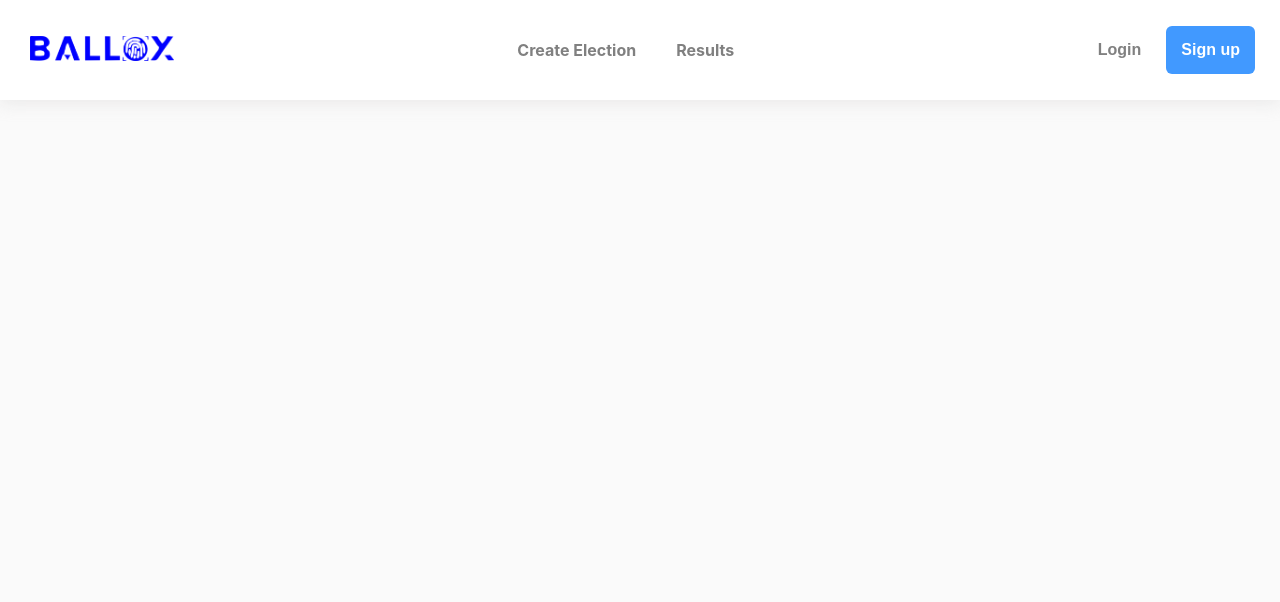
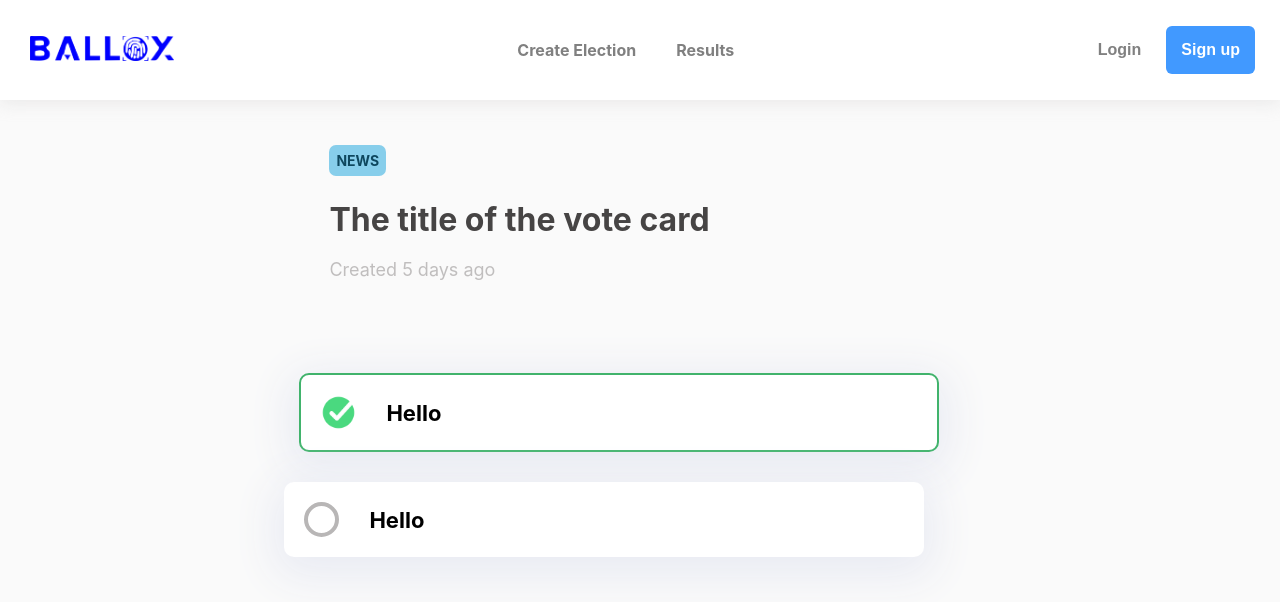
Before and after one commit to Ballox-by-Team-Wonder/ballox-web-app, a React (Create React App) app: page /cast-vote in a window 1280 px wide. Shown: the top 602 px of the page. Built offline with nearby package versions, Linux system fonts and the light colour scheme.

Commit message:
cast  vote, radio buttons

```diff
--- a/src/App.js
+++ b/src/App.js
@@ -4,6 +4,7 @@ import { Routes, Route, Navigate } from "react-router-dom";
 import AvailableElections from'./pages/availableElections/availableElections.component'
 import CreateElection from './pages/createElection/createElection.component';
 import Results from './pages/results/results.component';
+import CastVote from './pages/castVote/castVote.component';
 
 function App() {
 
@@ -16,6 +17,7 @@ function App() {
           <Route path="/available-elections" element={<AvailableElections />} />
           <Route path="/create-election" element={<CreateElection />} />
           <Route path="/results" element={<Results />} />
+          <Route path="/cast-vote" element={<CastVote />} />
 
         </Routes>
       </div>
--- a/src/components/forms/forms.component.jsx
+++ b/src/components/forms/forms.component.jsx
@@ -1,5 +1,6 @@
 import { Grid } from '@mui/material'
 import './forms.styles.css'
+import selectedIcon from '../../assets/icons/selected.png'
 
 export function Input({ half }) {
 
@@ -29,3 +30,18 @@ export function TextArea({ half }) {
         </Grid>
     )
 }
+
+
+export function RadioButton({ selected }) {
+
+    return (
+        <div className={`radioButton ${selected ? 'radioButton__selected' : ''}`}>
+            { selected
+                ? <img src={selectedIcon} alt="" className="radioButton__radio radioButton__radio-image" />
+                : <div className="radioButton__radio" />
+            }
+
+            <div className="radioButton__text">Hello</div>
+        </div>
+    )
+}
--- a/src/components/forms/forms.styles.css
+++ b/src/components/forms/forms.styles.css
@@ -32,8 +32,64 @@
     font-weight: 500;
 }
 
+/*----------------------------------------------------------------
+textarea
+---------------------------------------------------------------*/
+
 .form__textarea {
     resize: none;
     height: 120px;
     padding: 20px;
 }
+
+
+/*----------------------------------------------------------------
+radio button
+---------------------------------------------------------------*/
+
+.radioButton {
+    border-radius: 10px;
+    padding: 20px;
+    background-color: white;
+    box-sizing: border-box;
+    position: relative;
+    cursor: pointer;
+    box-shadow: 0px 10px 44px 10px rgb(233, 235, 243);
+    transition: 200ms linear all;
+    margin-bottom: 30px;
+    display: flex;
+    align-items: center;
+}
+
+.radioButton:hover {
+    translate: 0px -6px;
+    box-shadow: 0px 0px 60px 10px rgb(217, 220, 223);
+    transition: 200ms linear all;
+}
+
+.radioButton__radio {
+    border-radius: 50%;
+    height: 35px;
+    width: 35px;
+    border: 4px solid rgb(184, 182, 182);
+    margin-right: 30px;
+    box-sizing: border-box;
+}
+
+.radioButton__text {
+    font-size: 22px;
+    font-weight: bold;
+}
+
+.radioButton__radio-image {
+    border: none;
+}
+
+.radioButton__selected {
+    translate: 15px;
+    border: 2px solid #41b36c;
+}
+
+.radioButton__selected:hover {
+    translate: 15px;
+}
--- a/src/components/voteCard/voteCard.component.jsx
+++ b/src/components/voteCard/voteCard.component.jsx
@@ -1,14 +1,14 @@
 import './voteCard.styles.css';
 
 
-export function VoteCard({ resultPage }) {
+export function VoteCard({ removeEffect }) {
 
     return (
-        <div className={`voteCard ${resultPage ? 'voteCard__resultPage' : ''}`}>
+        <div className={`voteCard ${removeEffect ? 'voteCard__removeEffect' : ''}`}>
             <Highlighter />
-            { !resultPage && <VoteCount /> }
+            { !removeEffect && <VoteCount /> }
             <h1 className="voteCard__title">The title of the vote card</h1>
-            <p className="voteCard__time">Created 5 days age</p>
+            <p className="voteCard__time">Created 5 days ago</p>
         </div>
     )
 }
--- a/src/components/voteCard/voteCard.styles.css
+++ b/src/components/voteCard/voteCard.styles.css
@@ -26,12 +26,12 @@
     font-size: 18px;
 }
 
-.voteCard__resultPage {
+.voteCard__removeEffect {
     background-color: transparent;
     box-shadow: none;
 }
 
-.voteCard__resultPage:hover {
+.voteCard__removeEffect:hover {
     translate: 0px;
     box-shadow: none;
     cursor: default;
--- /dev/null
+++ b/src/pages/castVote/castVote.component.jsx
@@ -0,0 +1,25 @@
+import { Grid } from '@mui/material'
+import { RadioButton } from '../../components/forms/forms.component'
+import { VoteCard } from '../../components/voteCard/voteCard.component'
+import './castVote.styles.css'
+
+
+function CastVote() {
+
+    return (
+        <Grid container columns={18}>
+            <Grid item xs={2} md={4} />
+
+            <Grid item xs={14} md={9}>
+                <VoteCard removeEffect/>
+
+                <RadioButton selected />
+                <RadioButton />
+            </Grid>
+
+            <Grid item xs={2} md={5} />
+        </Grid>
+    )
+}
+
+export default CastVote
--- a/src/pages/results/results.component.jsx
+++ b/src/pages/results/results.component.jsx
@@ -1,28 +1,37 @@
 import { Grid } from '@mui/material'
 import { VoteCard } from '../../components/voteCard/voteCard.component'
 import { VotePercentCard } from '../../components/votePercentCard/votePercentCard.component'
+import { Button } from '../../components/button/button.component'
 import './results.styles.css'
+import { Link } from 'react-router-dom'
 
 function Results() {
 
     return (
-        <Grid container columns={18}>
-            <Grid item xs={2} />
+        <div className="results">
+            <div className="results__container">
+                <Grid container spacing={10} alignItems="flex-end">
+                    <Grid item xs={12} md={7}>
+                        <VoteCard removeEffect/>
 
-            <Grid item xs={14} md={9}>
-                <VoteCard resultPage/>
+                        <VotePercentCard />
+                        <VotePercentCard />
+                    </Grid>
 
 
-                <VotePercentCard />
-                <VotePercentCard />
-            </Grid>
+                    <Grid item xs={12} md={5}>
+                        <div className="results__vote-count-container">
+                            <span>Votes</span><br />
+                            <h1 className="results__vote-count">0</h1>
+                        </div>
+                        <Link to="/cast-vote">
+                            <Button className="results__button">Submit your vote</Button>
+                        </Link>
+                    </Grid>
 
-            <Grid item xs={14} md={5}>
-
-            </Grid>
-
-            <Grid item xs={2} />
-        </Grid>
+                </Grid>
+            </div>
+        </div>
     )
 }
 
--- a/src/pages/results/results.styles.css
+++ b/src/pages/results/results.styles.css
@@ -0,0 +1,49 @@
+.results {
+    width: 100%;
+}
+
+.results__container {
+    width: 80%;
+    margin: 0 auto;
+}
+
+.results__vote-count-container {
+    width: 100%;
+    padding: 40px 25px;
+    background-color: white;
+    box-sizing: border-box;
+    margin-bottom: 50px;
+    text-align: center;
+    color: gray;
+    font-size: 22px;
+    font-weight: bold;
+    border-radius: 10px;
+    box-shadow: 0px 10px 20px 5px rgb(233, 235, 243);
+}
+
+.results__vote-count {
+    font-size: 70px;
+    color: black;
+    margin-top: 30px;
+}
+
+.results__button {
+    font-size: 20px;
+    font-weight: 500;
+    padding: 20px 25px;
+    width: 100%;
+    background-color: #41db7b;
+    margin: 0;
+}
+
+.results__button:hover {
+    background-color: #41b36c;
+}
+
+
+
+@media(max-width: 900px) {
+    .results__right-section {
+        padding-top: 50px;
+    }
+}
```
Also changed, not shown: src/assets/icons/selected.png (added), src/pages/castVote/castVote.styles.css (added).
